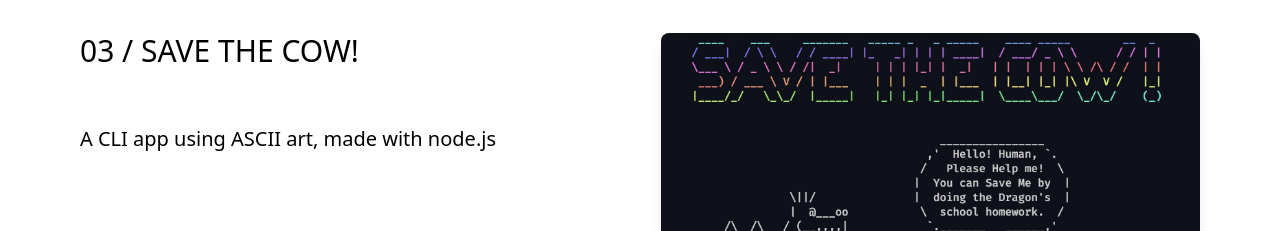
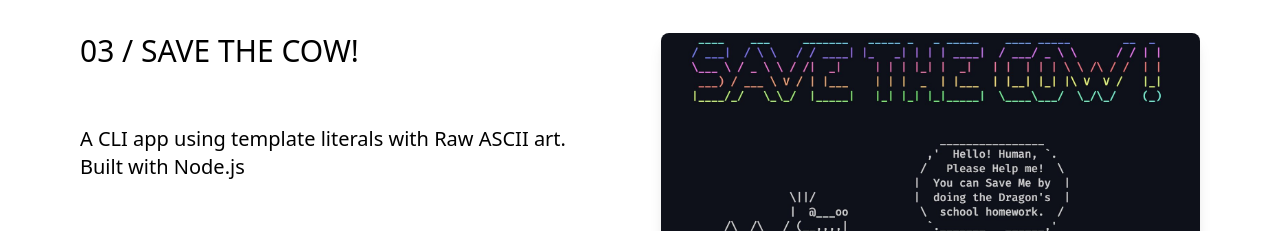
Before and after one commit to shobhit-sirohi/Portfolio, a React (Vite) app: page / in a window 1280 px wide. Shown: the part 2380-2611 px from the top of the page. Built offline with nearby package versions, Linux system fonts and the light colour scheme.

Commit message:
savecow update

```diff
--- a/src/components/WorkPage.jsx
+++ b/src/components/WorkPage.jsx
@@ -29,7 +29,7 @@ const WorkPage = () => {
       />
       <Work
         heading="03 / SAVE THE COW!"
-        text="A CLI app using ASCII art, made with node.js"
+        text="A CLI app using template literals with Raw ASCII art. Built with Node.js"
         image={savecow}
         gitLink="https://github.com/shobhit-sirohi/Cow.js"
         demoLink="https://replit.com/@shobhit-sirohi/Guess-the-Animal?embed=1&output=1"
```
